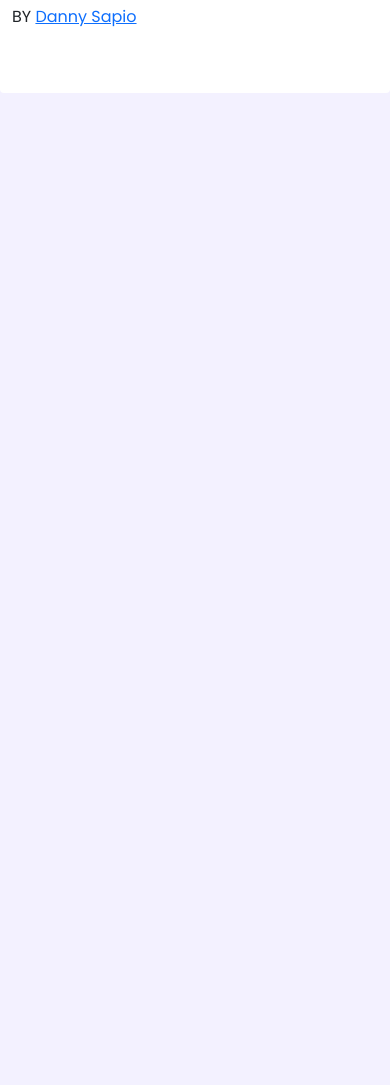
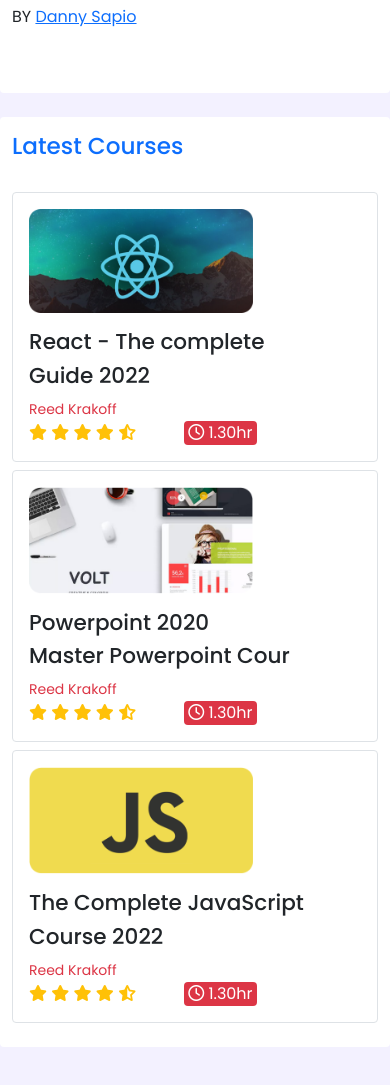
Before and after one commit to Kader-Goni/Leader-Board-Bootstrap, a plain HTML site: page index.html in a window 390 px wide. Shown: the part 1677-2762 px from the top of the page. Before the commit the page ends 1770 px from the top, so only its background shows below. Drawn offline with nearby package versions, Linux system fonts and the light colour scheme.

Commit message:
responsive Done

```diff
--- a/index.html
+++ b/index.html
@@ -150,6 +150,91 @@
             </div>
         </section>
 
+        <!-- Letest Courses Part Starts-->
+
+        <section class="container bg-white mt-4 mb-5 pb-4 rounded">
+            <div class="blogs">
+                <h3 class="text-primary mt-4 pt-3 pb-4">Latest Courses</h3>
+                <div class="row gy-2">
+                    <div class="col-12 col-md-6 col-lg-4 blog">
+                        <div class="div p-3 border border-1 rounded">
+                            <img class="img-fluid" src="./images/courses/course-1.png" width="224" height="104" alt="">
+                            <div class="">
+                                <h4 class="pt-3">React - The complete</h4>
+                                <h4>Guide 2022</h4>
+                                <small class="text-danger pb-5">Reed Krakoff</small>
+                                <div class="d-flex">
+                                    <div class="icon text-warning">
+                                        <i class="fas fa-star"></i>
+                                        <i class="fas fa-star"></i>
+                                        <i class="fas fa-star"></i>
+                                        <i class="fas fa-star"></i>
+                                        <i class="fas fa-star-half-alt"></i>
+                                    </div>
+                                    <div class="bg-danger text-white rounded px-1 ms-5">
+                                        <i class="far fa-clock"></i>
+                                        <span>1.30hr</span>
+                                    </div>
+                                </div>
+                            </div>
+                        </div>
+                    </div>
+
+                    <div class="col-12 col-md-6 col-lg-4 blog">
+                        <div class="div p-3 border border-1 rounded">
+                            <img class="img-fluid" src="./images/courses/course-2.png" width="224" height="104" alt="">
+                            <div class="">
+                                <h4 class="pt-3">Powerpoint 2020</h4>
+                                <h4 class="">Master Powerpoint Cour</h4>
+                                <small class="text-danger pb-5">Reed Krakoff</small>
+                                <div class="d-flex">
+                                    <div class="icon text-warning">
+                                        <i class="fas fa-star"></i>
+                                        <i class="fas fa-star"></i>
+                                        <i class="fas fa-star"></i>
+                                        <i class="fas fa-star"></i>
+                                        <i class="fas fa-star-half-alt"></i>
+                                    </div>
+                                    <div class="bg-danger text-white rounded px-1 ms-5">
+                                        <i class="far fa-clock"></i>
+                                        <span>1.30hr</span>
+                                    </div>
+                                </div>
+                            </div>
+                        </div>
+                    </div>
+
+
+                    <div class="col-12 col-md-6 col-lg-4 blog">
+                        <div class="div p-3 border border-1 rounded">
+                            <img class="img-fluid" src="./images/courses/course-3.png" width="224" height="104" alt="">
+                            <div class="">
+                                <h4 class="pt-3">The Complete JavaScript </h4>
+                                <h4 class="">Course 2022</h4>
+                                <small class="text-danger pb-5">Reed Krakoff</small>
+                                <div class="d-flex">
+                                    <div class="icon text-warning">
+                                        <i class="fas fa-star"></i>
+                                        <i class="fas fa-star"></i>
+                                        <i class="fas fa-star"></i>
+                                        <i class="fas fa-star"></i>
+                                        <i class="fas fa-star-half-alt"></i>
+                                    </div>
+                                    <div class="bg-danger text-white rounded px-1 ms-5">
+                                        <i class="far fa-clock"></i>
+                                        <span>1.30hr</span>
+                                    </div>
+                                </div>
+                            </div>
+                        </div>
+                    </div>
+
+                </div>
+
+            </div>
+
+        </section>
+
 
     </main>
 
```
